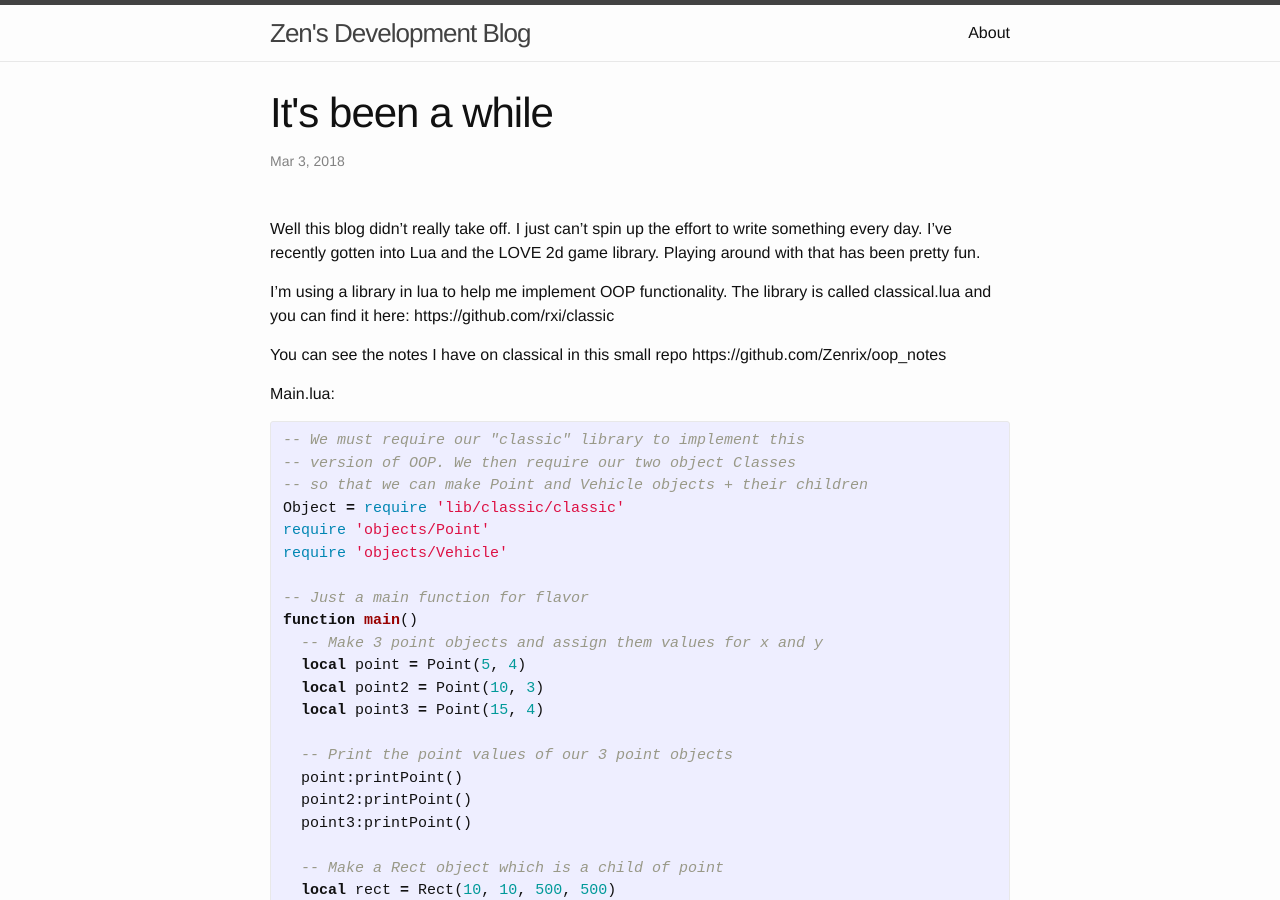
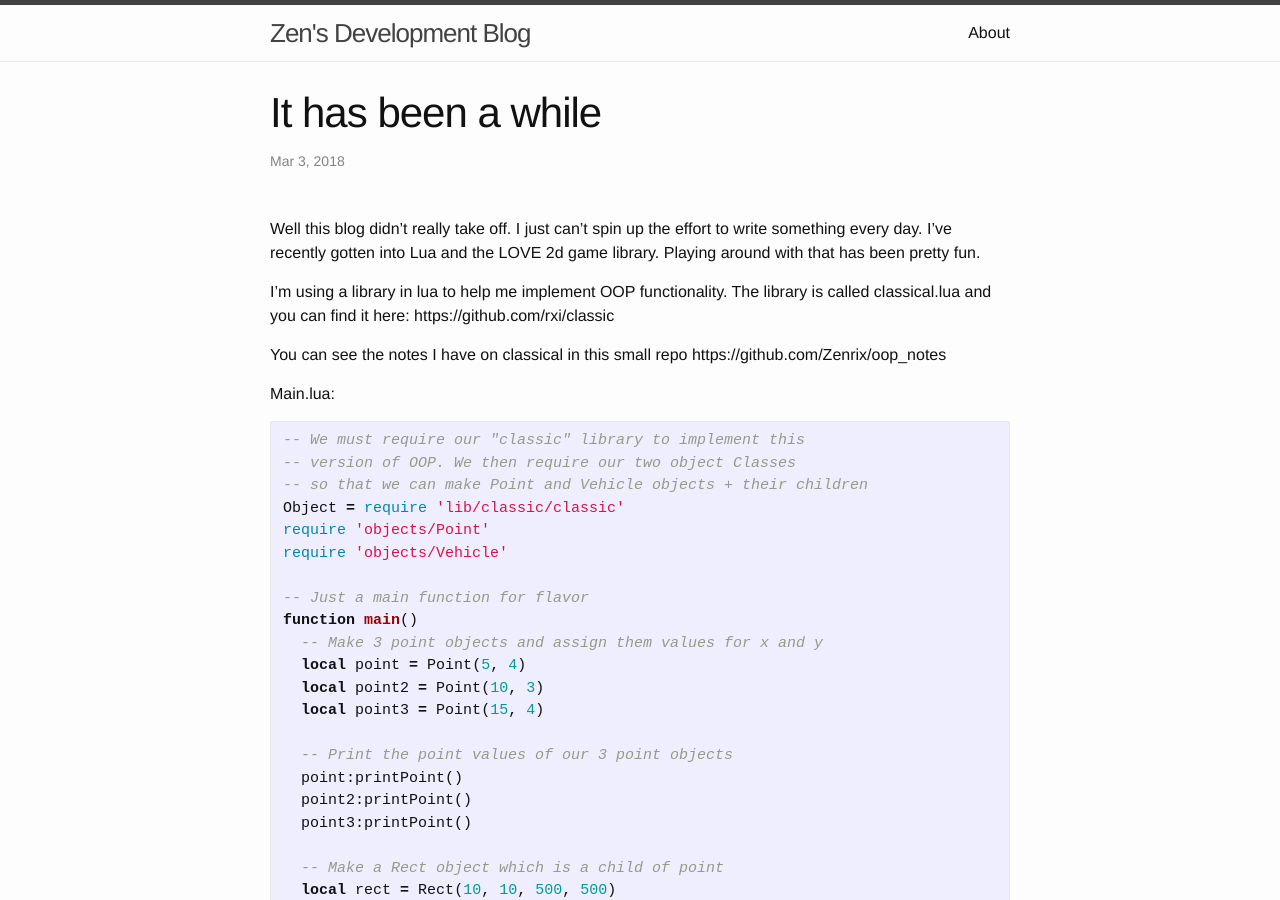
Before and after one commit to micheal-earl/mikes-program-blog, a Jekyll site: the page built from _posts/2018-03-03-been-a-while.markdown, in a window 1280 px wide and 900 px high. Built offline with Jekyll 4.4.1, drawn with Linux system fonts in a browser that asks for light colours.

Commit message:
Just more code highling stuff

````diff
--- a/_posts/2018-03-03-been-a-while.markdown
+++ b/_posts/2018-03-03-been-a-while.markdown
@@ -1,6 +1,6 @@
 ---
 layout: post
-title:  "It's been a while"
+title:  "It has been a while"
 date:   2018-03-03 00:00:00 -0800
 categories: personal
 ---
@@ -12,7 +12,7 @@
 
 
 Main.lua:
-{% highlight Lua %}
+```lua
 -- We must require our "classic" library to implement this
 -- version of OOP. We then require our two object Classes
 -- so that we can make Point and Vehicle objects + their children
@@ -58,7 +58,7 @@
 
 -- Run our main function
 main()
-{% endhighlight %}
+```
 
 and my two class files are below
 
````
